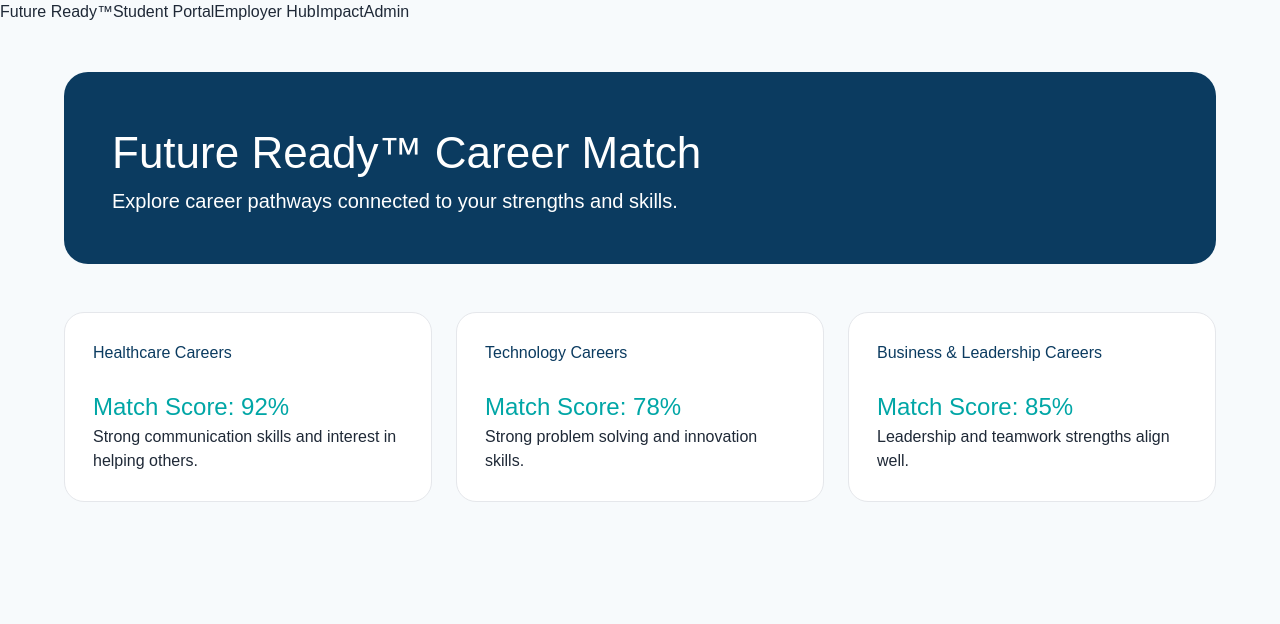
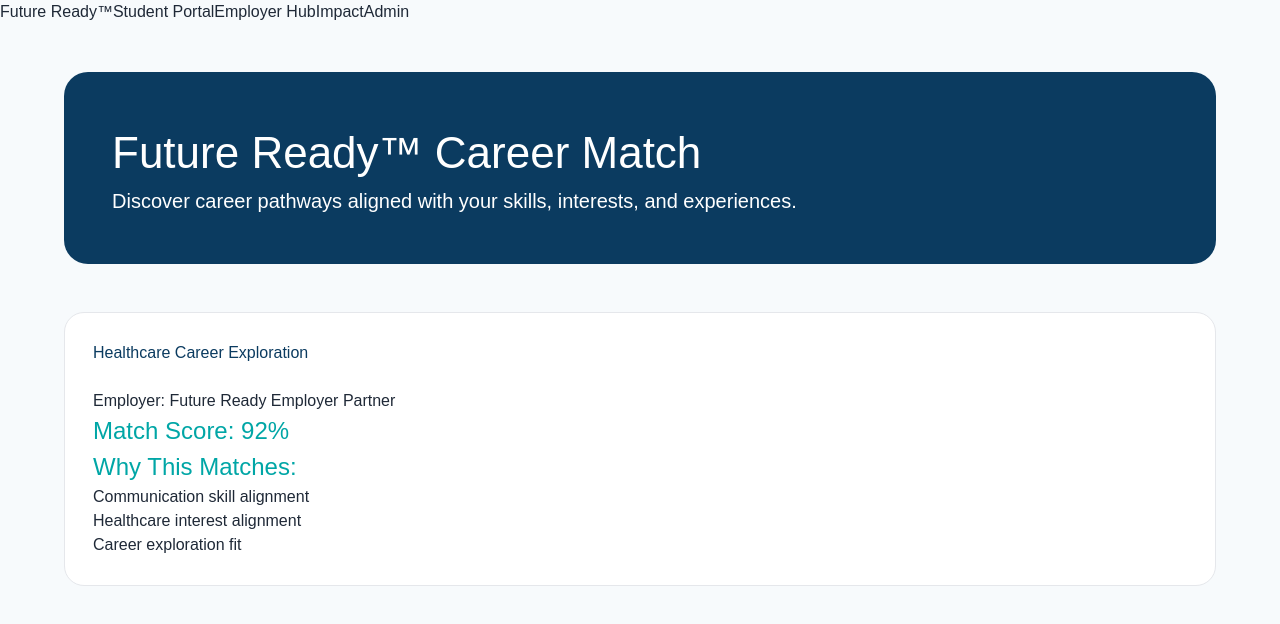
Before and after one commit to Link-Lake-Norman/Build6-, a Next.js app: page /student-portal/career-match in a window 1280 px wide. Shown: the top 624 px of the page. Built offline with nearby package versions, Linux system fonts and the light colour scheme.

Commit message:
Connect career match to matching engine

```diff
--- a/app/student-portal/career-match/page.tsx
+++ b/app/student-portal/career-match/page.tsx
@@ -1,25 +1,8 @@
+"use client";
+
+import { matches } from "../../../content/matches";
+
 export default function CareerMatchPage() {
-
-  const matches = [
-    {
-      career: "Healthcare Careers",
-      match: 92,
-      reason:
-        "Strong communication skills and interest in helping others.",
-    },
-    {
-      career: "Technology Careers",
-      match: 78,
-      reason:
-        "Strong problem solving and innovation skills.",
-    },
-    {
-      career: "Business & Leadership Careers",
-      match: 85,
-      reason:
-        "Leadership and teamwork strengths align well.",
-    },
-  ];
 
   return (
     <main>
@@ -31,7 +14,8 @@ export default function CareerMatchPage() {
         </h1>
 
         <p>
-          Explore career pathways connected to your strengths and skills.
+          Discover career pathways aligned with
+          your skills, interests, and experiences.
         </p>
 
       </section>
@@ -43,20 +27,30 @@ export default function CareerMatchPage() {
 
           <article
             className="journey-card"
-            key={match.career}
+            key={match.id}
           >
 
             <h2>
-              {match.career}
+              {match.opportunity}
             </h2>
 
+            <p>
+              Employer: {match.employer}
+            </p>
+
             <h3>
-              Match Score: {match.match}%
+              Match Score: {match.matchScore}%
             </h3>
 
-            <p>
-              {match.reason}
-            </p>
+            <h3>
+              Why This Matches:
+            </h3>
+
+            {match.reasons.map((reason) => (
+              <p key={reason}>
+                {reason}
+              </p>
+            ))}
 
           </article>
 
```
